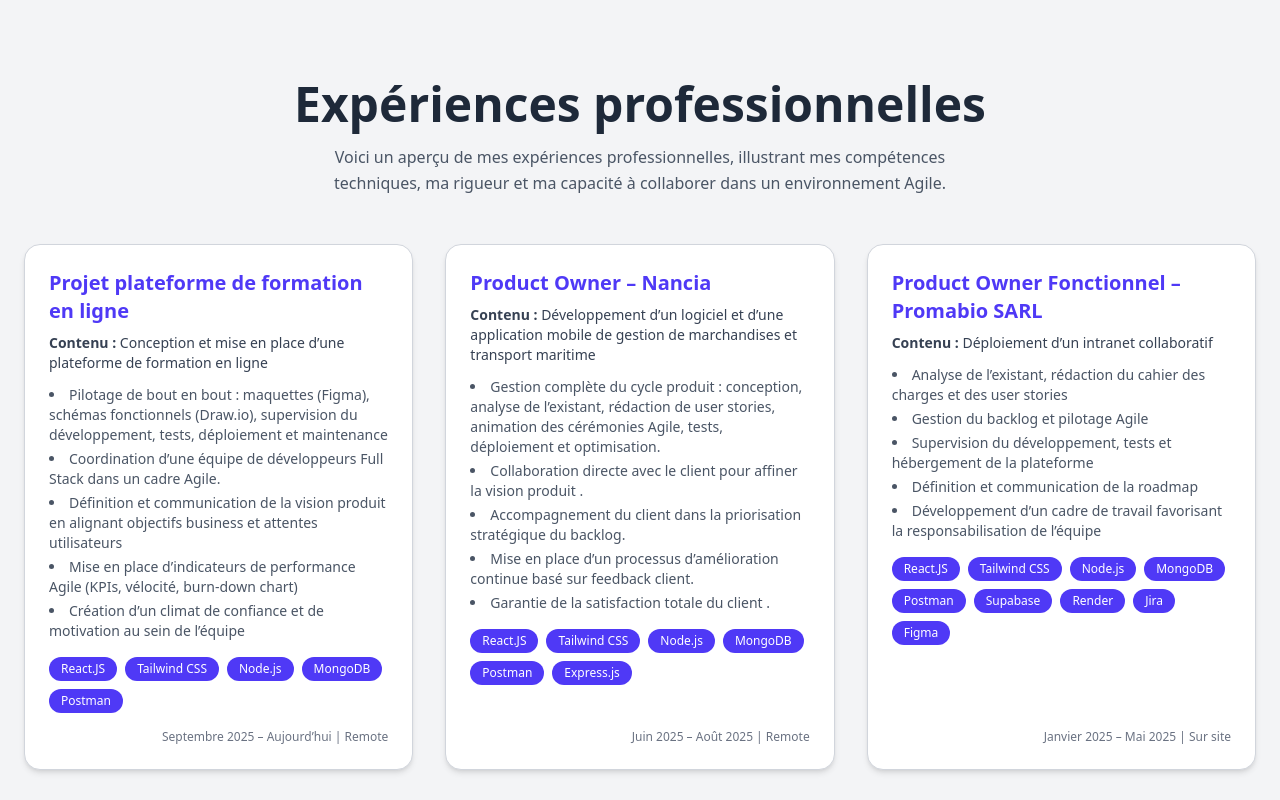
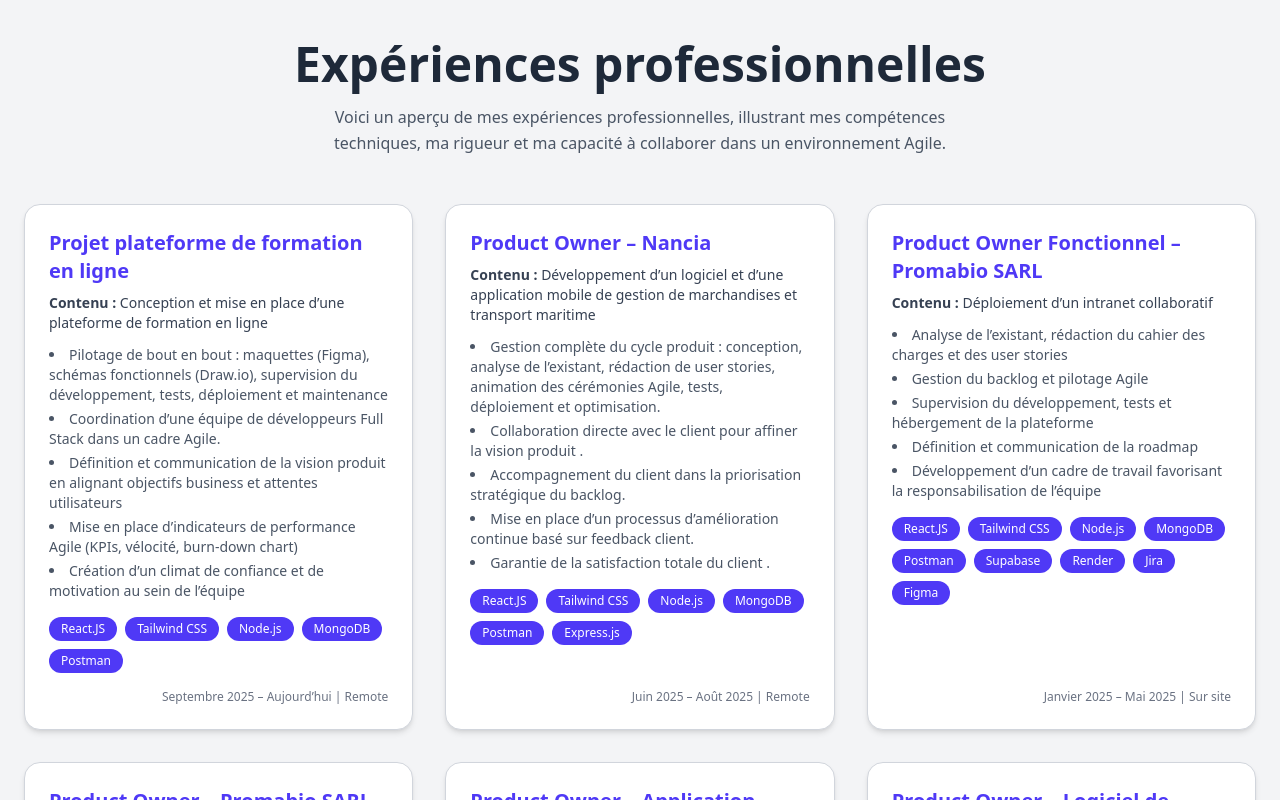
Before and after one commit to LaMa-Log/Portfolio, a React (Vite) app in the folder frontend/: page /formation in a window 1280 px wide. Shown: the top 800 px of the page. Built offline with nearby package versions, Linux system fonts and the light colour scheme.

Commit message:
Modification

```diff
--- a/frontend/src/App.tsx
+++ b/frontend/src/App.tsx
@@ -29,7 +29,7 @@ function App() {
           <Profil />
         </section>
 
-        <section className="min-h-screen scroll-mt-[400px] md:scroll-mt-[120px]">
+        <section  id="experience"  data-name="Expérience" className="min-h-screen scroll-mt-[400px] md:scroll-mt-[120px]">
           <Experience />
         </section>
 
--- a/frontend/src/components/body/experience.tsx
+++ b/frontend/src/components/body/experience.tsx
@@ -120,13 +120,11 @@ export default function Experience() {
 
   return (
     <motion.section
-      id="experience"
-      data-name="Expérience"
       initial="hidden"
       whileInView="visible"
       viewport={{ once: true, amount: 0.2 }}
       variants={container}
-      className="flex flex-col items-center justify-center px-6 py-20 bg-gray-100 dark:bg-gray-900 text-gray-800 dark:text-gray-100"
+      className="flex flex-col items-center justify-center px-6 py-10 bg-gray-100 dark:bg-gray-900 text-gray-800 dark:text-gray-100"
     >
       {/* Titre */}
       <motion.h1
--- a/frontend/src/components/body/profil.tsx
+++ b/frontend/src/components/body/profil.tsx
@@ -20,7 +20,9 @@ export default function Profil() {
       <motion.div className="max-w-7xl mx-auto w-full space-y-8">
 
         {/* Titre + Description */}
-        <motion.div className="text-center space-y-2" variants={fadeInUp}>
+        <motion.div className="text-center space-y-2"
+          variants={fadeInUp}>
+
           <h1 className="text-3xl sm:text-4xl md:text-5xl font-bold">Profil</h1>
           <p className="leading-relaxed text-gray-300 max-w-5xl mx-auto px-2">
             Product Owner Senior avec plus de 5 ans d’expérience dans la conception et le pilotage de produits digitaux (logiciels, applications mobiles, plateformes web).
```
